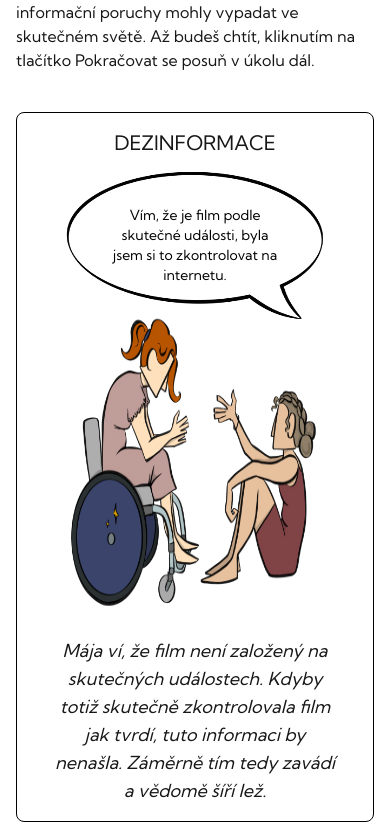
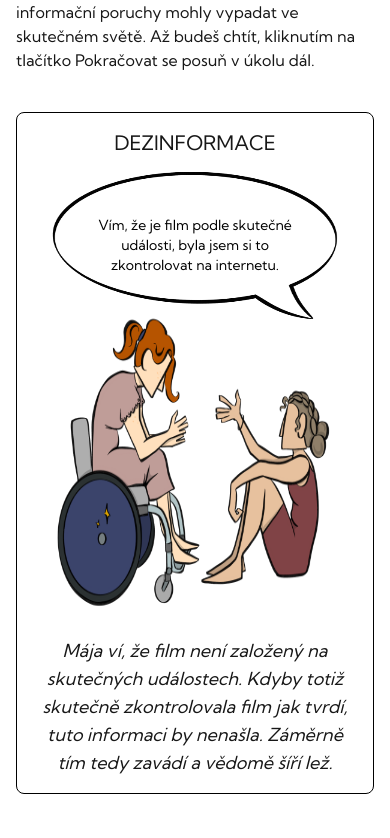
Before and after one commit to silverhardliner/verifee-edu-app, a Next.js app: page /dezinformace in a window 390 px wide. Shown: the part 842-1680 px from the top of the page. Built offline with nearby package versions, Linux system fonts and the light colour scheme; a web font is replaced by a local one.

Commit message:
improved width of images for screens

```diff
--- a/app/ui/dezinformace/row-image.tsx
+++ b/app/ui/dezinformace/row-image.tsx
@@ -14,15 +14,15 @@ export default function RowImage({
   };
 }) {
   return (
-    <div className="flex-1 relative object-contain flex flex-col items-center px-4">
+    <div className="flex-1 relative object-contain flex flex-col items-center sm:px-4">
       <p className="text-center text-xl">{content.title}</p>
-      <div className="relative w-full sm:w-2/3 md:w-1/2 lg:w-1/3 h-44">
+      <div className="relative w-full sm:w-3/4 md:w-2/3 lg:w-1/2 xl:w-1/3 h-44">
         <Image src={bubble} alt={content.alt} fill />
         <div className="absolute inset-14 flex items-center justify-center">
           <p className="text-center text-sm text-black">{content.bubbleText}</p>
         </div>
       </div>
-      <div className="relative w-full sm:w-2/3 md:w-1/2 lg:w-1/3 h-96 mt-[-80px]">
+      <div className="relative w-full sm:w-3/4 md:w-2/3 lg:w-1/2 xl:w-1/3 h-96 mt-[-80px]">
         <Image src={content.img} alt={content.alt} fill />
       </div>
       <p className="text-center text-lg italic">{content.detail}</p>
```
